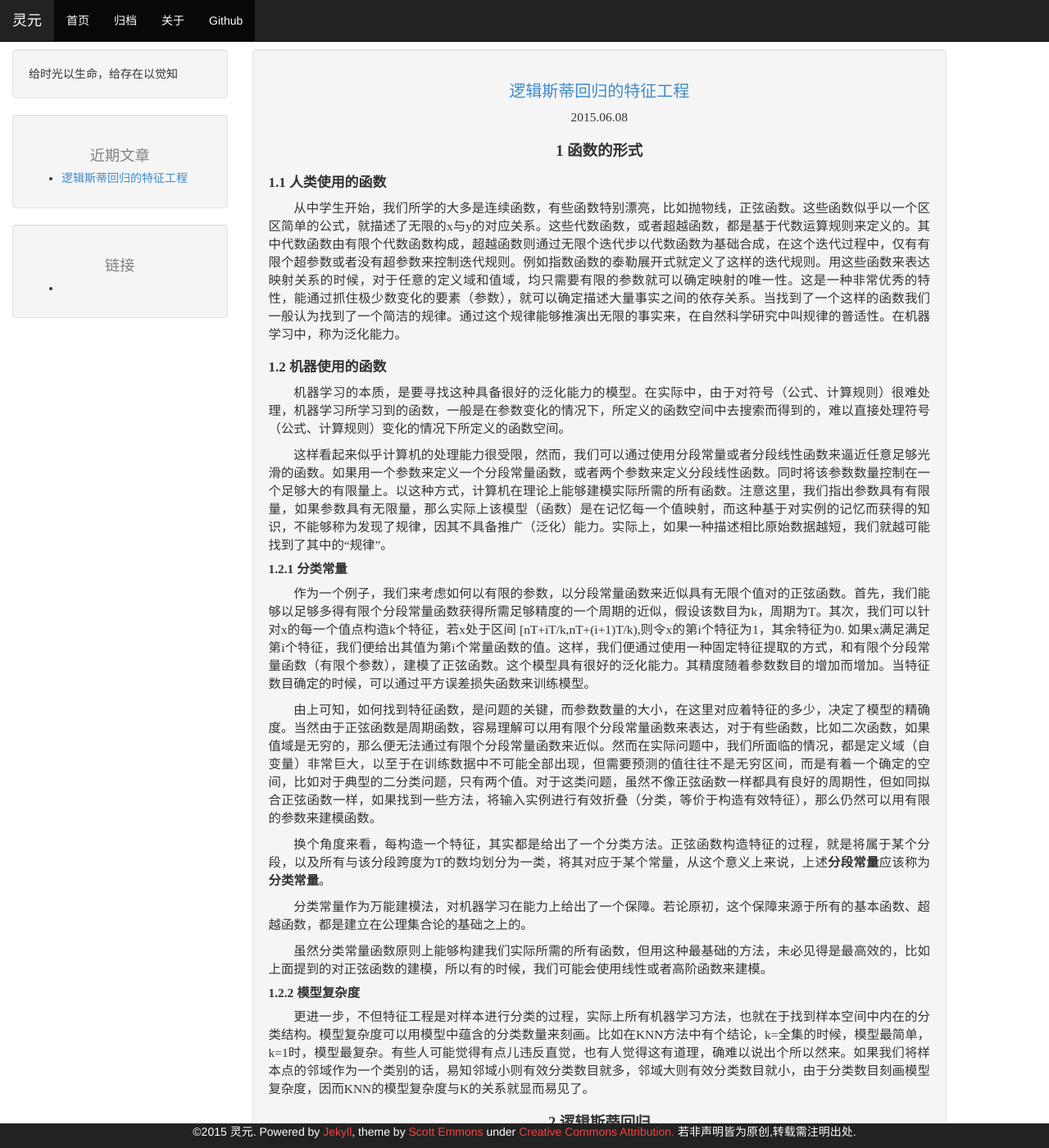
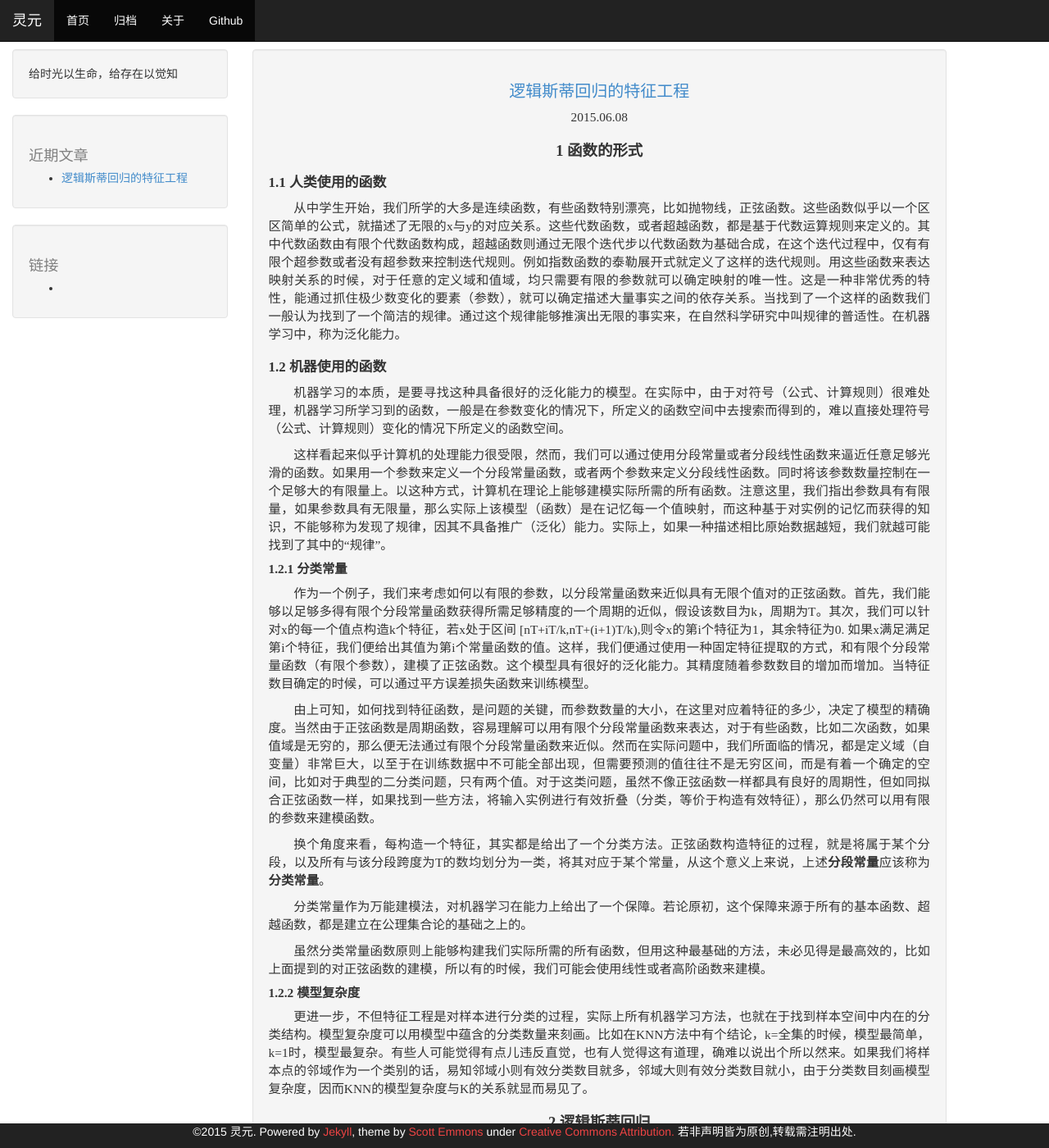
Before and after one commit to lihui/lihui.github.io, a Jekyll site: the page built from index.html, in a window 1280 px wide and 1400 px high. Shown: the whole window at 82% size. Built offline with Jekyll 4.4.1, drawn with Linux system fonts in a browser that asks for light colours; Markdown is read by kramdown in place of the engine named in the settings; formulas are drawn with MathJax 3; the list of posts is cut into pages by our own code.

Commit message:
logistic

```diff
--- a/css/theme.css
+++ b/css/theme.css
@@ -45,7 +45,7 @@ body {
     font-size: 1.1em;
 }
 
-h1,h2{
+.article h1,h2{
     text-align: center;
 }
 .article p {
```
